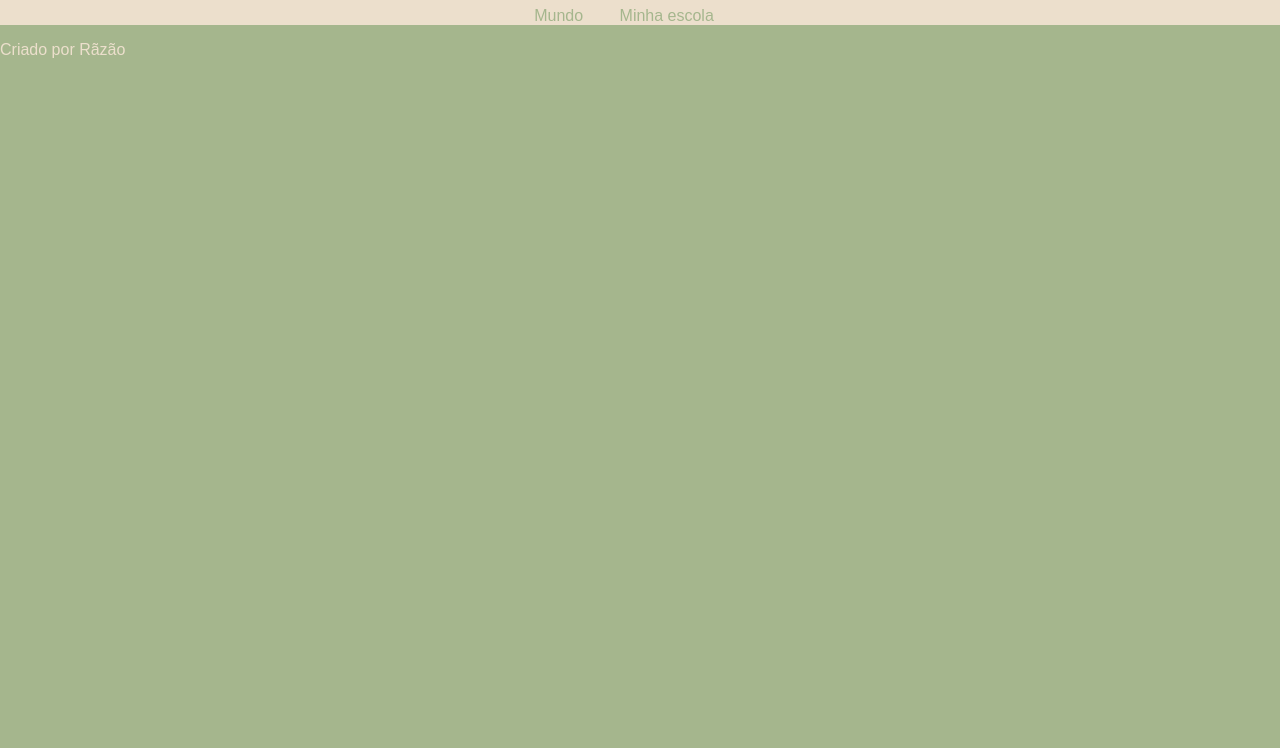
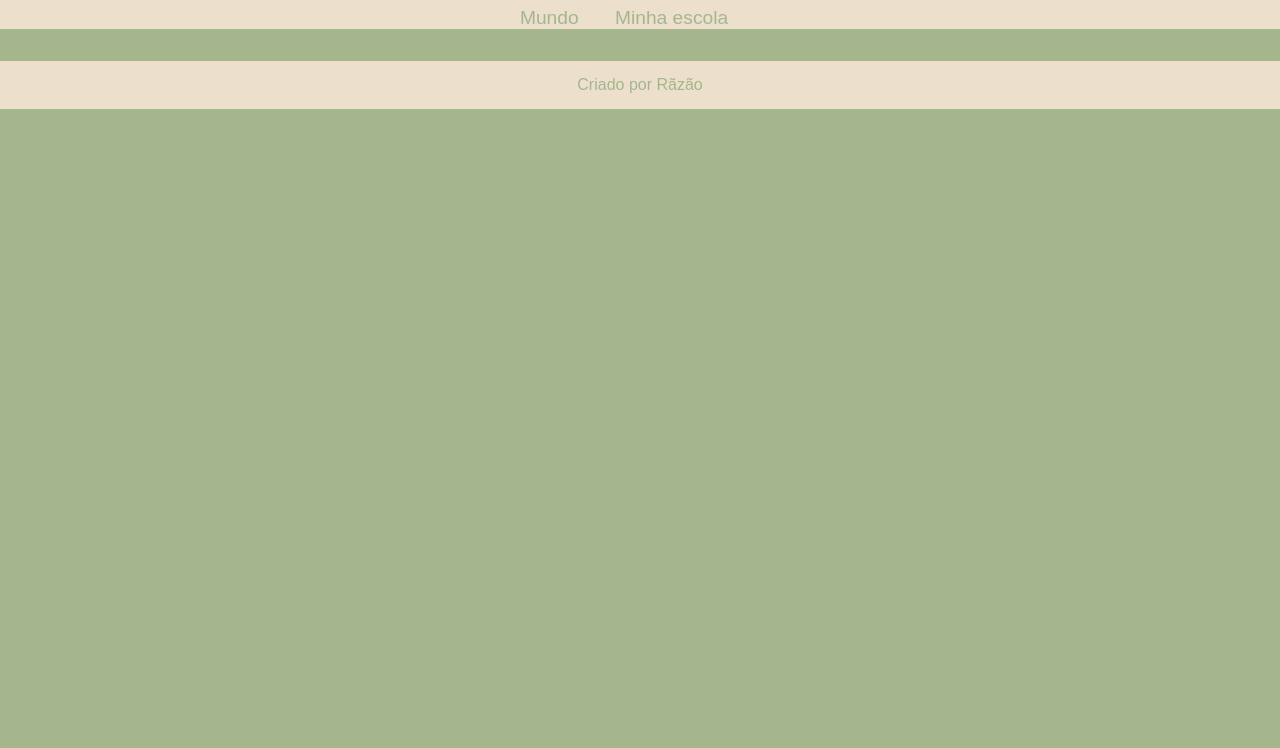
Before and after one commit to Ruan-Augusto/Site, a plain HTML site: page index.html in a window 1280 px wide. Shown: the part 73-821 px from the top of the page. Drawn offline with Linux system fonts and the light colour scheme; a web font is replaced by a local one.

Commit message:
Add files via upload

```diff
--- a/index.html
+++ b/index.html
@@ -23,5 +23,6 @@
     <footer>
         <p>Criado por Rãzão</p>
     </footer>
+    <script type="module" src="graficos/informa"></script>
 </body>
 </html>
--- a/style.css
+++ b/style.css
@@ -27,8 +27,30 @@ h1{
     font-weight: 700;
 }
 
+nav{
+    font-weight: 400;
+}
+
 nav a{
     text-decoration: none;
     color: var(--bg-color);
     margin: 0 2rem 1rem 0;
+    font-size: 1.2rem;
 }
+
+nav a:hover{
+    text-decoration:underline;
+    transform: scale(0.90);
+    transition: tranform 0.1s;
+}
+
+footer{
+    display: flex;
+    align-items: center;
+    justify-content: center;
+    background-color: var(--primary-color);
+    color: var(--bg-color);
+    width: 100%;
+    height: 3rem;
+    margin-top: 2rem;
+}
```
